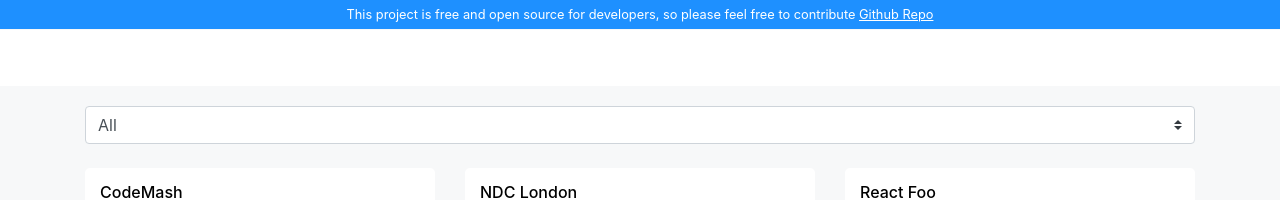
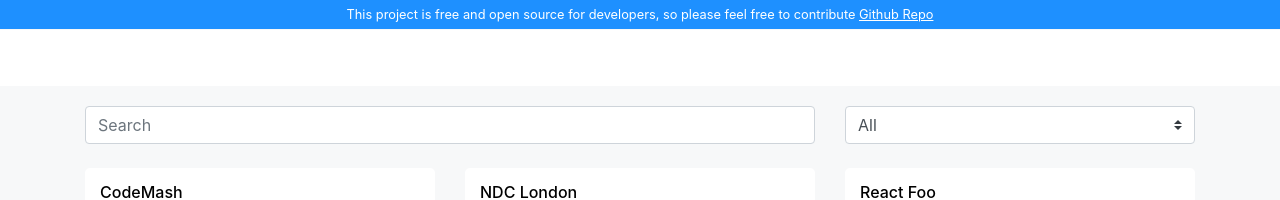
Before and after one commit to moumen-soliman/frontend-helper, a Vue app: page /frontend-helper/Conferences in a window 1280 px wide. Shown: the top 200 px of the page. Built offline with nearby package versions, Linux system fonts and the light colour scheme.

Commit message:
Add search to conferemces

```diff
--- a/src/components/Conferences.vue
+++ b/src/components/Conferences.vue
@@ -1,7 +1,10 @@
 <template>
   <div>
     <b-row>
-      <b-col class="select-form" cols="12">
+      <b-col cols="8">
+          <input class="form-control" placeholder="Search" type="text" v-model="filter"/>
+      </b-col>
+      <b-col class="select-form" cols="4">
         <b-form-select v-model="selected">
             <option v-for="post in months" :value="post">{{ post.month }}</option>
         </b-form-select>
@@ -30,6 +33,7 @@
   data () {
     return {
       conf: conf,
+      filter: "",
       selected: {
         month: 'all'
       },
@@ -80,15 +84,17 @@
     }
   },
   computed: {
-    filiteredMap: function() {
-      const { conf, selected } = this;
-      return conf.filter(function(post) {
-        if( selected.month == post.month) {
-          return post
-        } else if (selected.month == 'all'){
-          return post
-        }
-      });
+    filiteredMap () {
+      const { conf, selected, filter } = this;
+      return conf
+        .filter(post => {
+          if( selected.month == post.month) {
+            return post
+          } else if (selected.month == 'all') {
+            return post
+          }
+        })
+        .filter(post => post.conference.toLowerCase().includes(filter.toLowerCase()))
     }
 
   }
```
